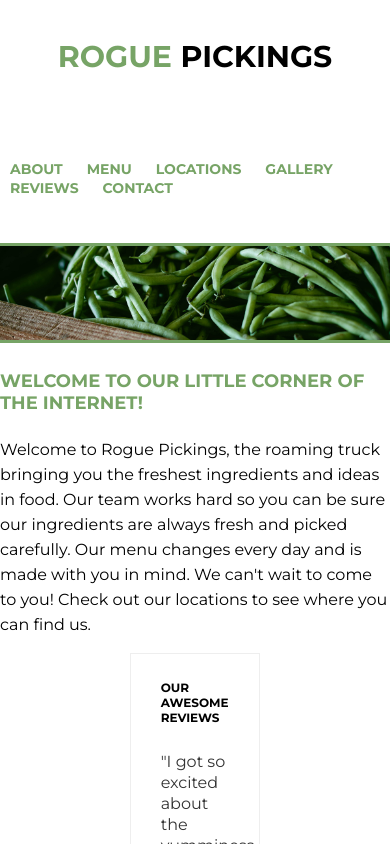
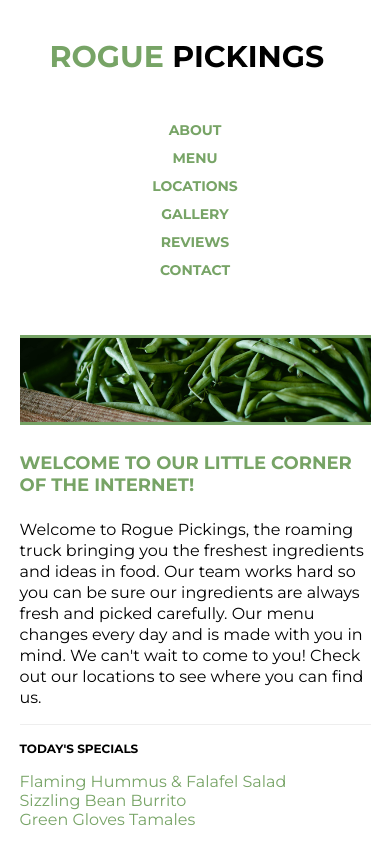
Before and after one commit to henry-salliss/static-to-responsive, a plain HTML site: page index.html in a window 390 px wide. Shown: the top 844 px of the page. Drawn offline with Linux system fonts and the light colour scheme; a web font is replaced by a local one.

Commit message:
made mobile first approach

```diff
--- a/css/main.css
+++ b/css/main.css
@@ -17,6 +17,9 @@ body {
 	justify-content: center;
 	align-items: center;
 	flex-flow: row wrap;
+	flex-shrink: 1;
+	width: 90%;
+	max-width: 1200px;
 }
 
 h1,
@@ -29,6 +32,7 @@ h4 {
 }
 h1 {
 	font-size: 1.875em;
+	width: 100%;
 }
 h2 {
     font-size: 1.5em;
@@ -59,7 +63,8 @@ header {
 
 header h1 {
 	margin: 0;
-	padding: 38px 0;
+	padding-top: 38px ;
+	padding-left: 30px;
 }
 header h1 span {
 	color: #77a466;
@@ -67,6 +72,8 @@ header h1 span {
 
 header nav {
 	padding: 46px 0;
+	width: 100%;
+	list-style: none;
 }
 header nav ul {
 	margin: 0;
@@ -76,8 +83,9 @@ header nav ul li {
 	text-transform: uppercase;
 	font-weight: 700;
 	font-size: 0.875em;
-	padding: 0 10px;
-	display: inline;
+	padding-bottom: 10px;
+	display: flex;
+	justify-content: center;
 }
 header nav ul li a{
 	text-decoration: none;
@@ -113,19 +121,17 @@ header nav ul li a{
 .main-title p {
 	padding: 0;
 	font-size: 1em;
-	line-height: 25px;
 }
 
 .section-one,
 .section-two,
 .section-three {
-	width: 33%;
+	width: 100%;
 	height: auto;
 	border-top: 1px solid #eee;
 }
 
 .section-one h4 {
-	padding: 10px 0;
 }
 
 .section-two {
@@ -135,7 +141,6 @@ header nav ul li a{
 
 .section-two h4,
 .section-three h4 {
-	padding: 10px 30px;
 }
 
 .menu {
@@ -143,7 +148,6 @@ header nav ul li a{
 	padding: 0;
 }
 .menu li {
-	padding: 10px 0;
 	color:#77a466;
 }
 
@@ -167,6 +171,7 @@ footer {
 	justify-content: center;
 	align-items: center;
 	flex-flow: row wrap;
+	width: 100%;
 }
 footer span {
 	font-family: 'Galada', cursive;
```
